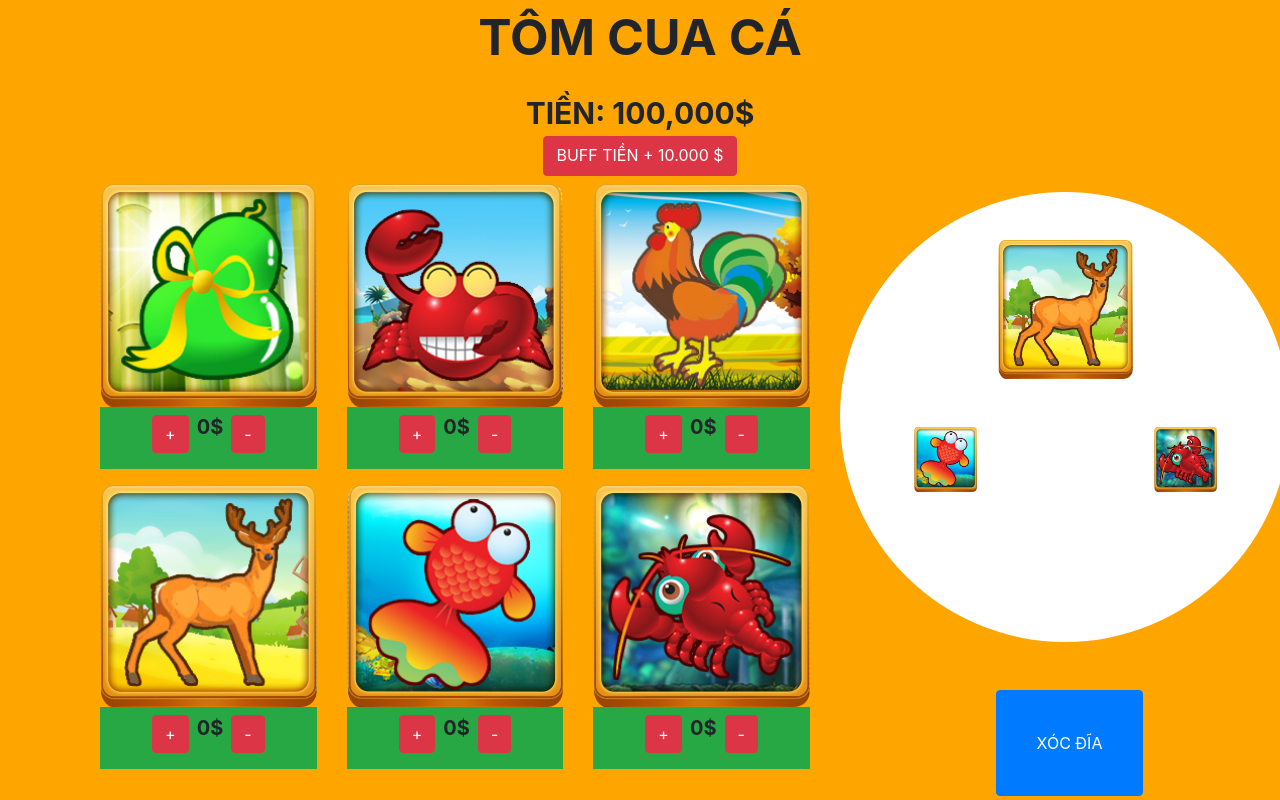
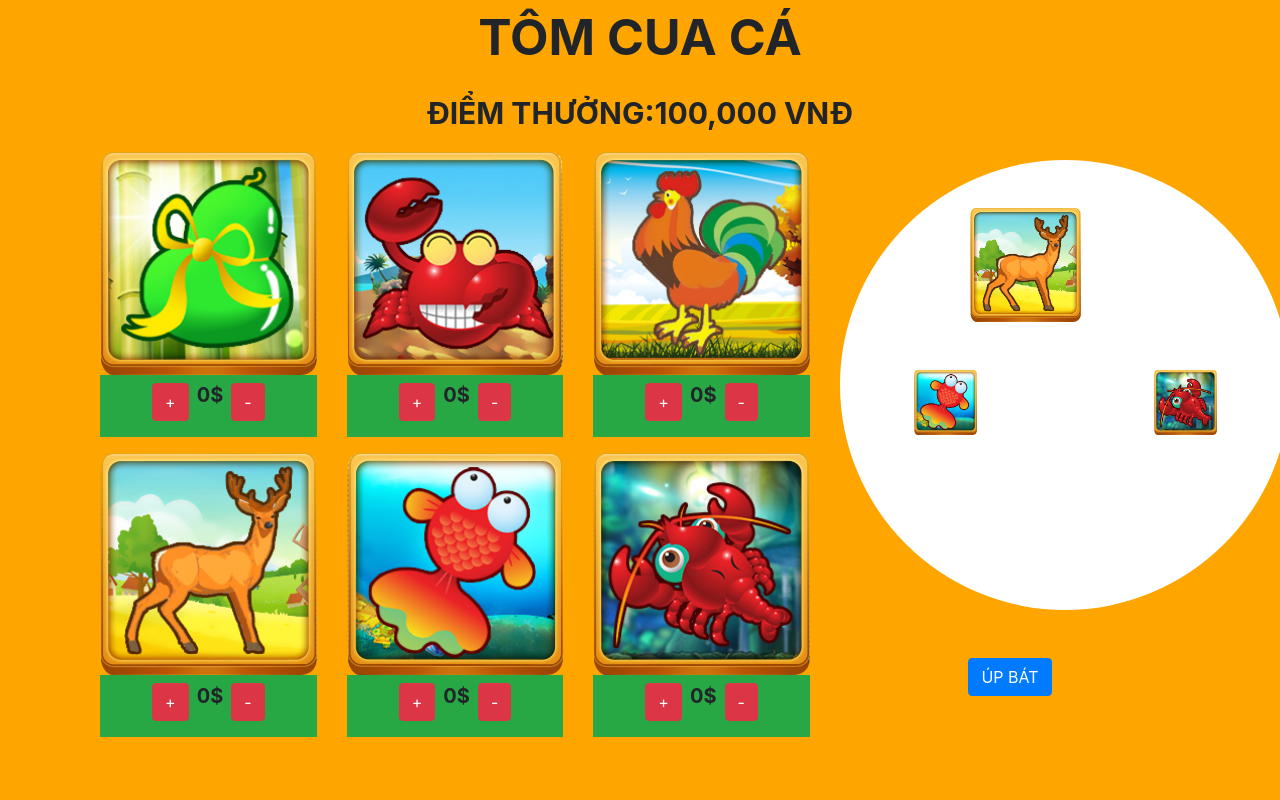
Before and after one commit to bachdangtuan/GAME-Redux-ReactJS-Tom-Cua-Ca, a React (Create React App) app: page / in a window 1280 px wide. Shown: the top 800 px of the page. Built offline with nearby package versions, Linux system fonts and the light colour scheme.

Commit message:
update file

```diff
--- a/src/Reducer/BauCuaReducer.js
+++ b/src/Reducer/BauCuaReducer.js
@@ -69,8 +69,39 @@ export default (state = initialState, action) => {
                 mangXucXacNgauNhien.push(XucXacNgauNhien)
             }
 
-            // Xét lại state
+            // Xét lại state để render ra màn hình
             state.mangXucXac =  mangXucXacNgauNhien
+            // Xử lý so sánh mảng xúc xắc ngẫu nhiên vừa render ra với mảng đặt cược ban đầu
+            mangXucXacNgauNhien.forEach((xxNH,index) =>{
+                console.log("xxNH",index);
+                let indexXN = state.danhSachCuoc.findIndex(qc => qc.ma === xxNH.ma)
+                    console.log("indexXN",indexXN);
+                    console.log("state.danhSachCuoc[indexXN]",state.danhSachCuoc[indexXN].diemCuoc);
+                if (indexXN !== -1) {
+                    // Xử lý cộng tiền
+                   state.tongDiem += state.danhSachCuoc[indexXN].diemCuoc
+                }
+            })
+            // Xử lý hoàn tiền mỗi lượt chơi
+            state.danhSachCuoc.forEach((sp,index) =>{
+                let indexXXNH = mangXucXacNgauNhien.findIndex((xucxac,index2) =>{
+                  return xucxac.ma === sp.ma
+                })
+                if (indexXXNH!==-1) {
+                    state.tongDiem +=sp.diemCuoc
+                }
+            })
+            // Làm mới lượt đặt
+            state.danhSachCuoc = state.danhSachCuoc.map((sp2,index) =>{
+                return {...sp2, diemCuoc:0}
+            })
+
+
+
+
+
+
+
             return {...state}
         }
 
--- a/src/TomCuaCa/DanhSachCuoc/DanhSachXucXac.jsx
+++ b/src/TomCuaCa/DanhSachCuoc/DanhSachXucXac.jsx
@@ -1,23 +1,23 @@
 import React from 'react'
 import XucXac from './XucXac'
-import {head, deburr} from 'lodash'
+import { head, deburr } from 'lodash'
 import { useDispatch, useSelector } from 'react-redux'
 
 export default function DanhSachXucXac(props) {
 
   const dispatch = useDispatch();
-  const mangXucXac = useSelector (state => state.BauCuaReducer.mangXucXac)
+  const mangXucXac = useSelector(state => state.BauCuaReducer.mangXucXac)
 
   return (
     <div className='text-center'>
 
       <div className='bg-white mt-2' style={{
         width: '450px',
-            height:'450px',
-            borderRadius:'300px'
+        height: '450px',
+        borderRadius: '300px'
       }}>
         <div className="row">
-                <div className="col-12 text-center">
+          <div className="col-10 text-center">
             <XucXac XucXacItem={mangXucXac[0]}></XucXac>
           </div>
           <div className="col-6 text-center">
@@ -28,16 +28,43 @@ export default function DanhSachXucXac(props) {
           </div>
         </div>
       </div>
-            <button className='btn btn-primary mt-5' style={{
-              marginLeft:'35%',
-              padding:'40px'
-            }} onClick={() =>{
+      <div className="row m-auto pt-5">
+        <button id='xocBat' className='btn btn-primary m-auto' style={{
+          display:'none'
+        }} onClick={() => {
+          document.getElementById('moBat').style.display = 'none';
+          //  document.getElementById('moBat').className = 'moBat';
           dispatch({
-                  type:'XOC_DIA',
+            type: 'XOC_DIA',
           })
         }}>
-                XÓC ĐĨA
+          MỞ BÁT
         </button>
+        <button className='btn btn-primary  m-auto' onClick={() => {
+          document.getElementById('moBat').style.display = 'block'
+          document.getElementById('xocBat').style.display = 'none'
+        }}>
+          ÚP BÁT
+        </button>
+      </div>
+      <div id='moBat' style={{
+        width: '350px',
+        height: '350px',
+        borderRadius: '300px',
+        background: 'red',
+        position: 'absolute',
+        top: '8px',
+        left: '16%',
+        top: '36px',
+        display: 'none'
+      }} className='image' onClick={()=>{
+        document.getElementById('xocBat').style.display = 'block';
+      }} >
+        <h1 className='text-center'>
+             KICK CHUỘT VÀO ĐỂ XÓC
+        </h1>
+
+      </div>
     </div>
   )
 }
--- a/src/TomCuaCa/DanhSachCuoc/DiemCuoc.jsx
+++ b/src/TomCuaCa/DanhSachCuoc/DiemCuoc.jsx
@@ -1,17 +1,34 @@
 import React from 'react'
-import { useSelector ,useDispatch } from 'react-redux'
+import { useSelector, useDispatch } from 'react-redux'
 
 export default function DiemCuoc(props) {
 
   const diemCuoc = useSelector(state => state.BauCuaReducer.tongDiem)
 
+  const renderDieuKien = () => {
+    if (diemCuoc !== 0) {
+      return <span>{diemCuoc.toLocaleString()} VNĐ</span>
+    } else {
+      return <div>
+        <button className='btn btn-danger pb-2 mb-2' onClick={
+          () => {
+            dispatch({
+              type: 'TANG_TIEN',
+              diemCuoc
+            })
+          }
+        }> BUFF THÊM + 100.000 $
+        </button>
 
+      </div>
+    }
+  }
 
   const dispatch = useDispatch();
 
 
   return (
-    <div className="text-center">
+    <div className="text-center pb-3">
       <p style={{
         fontSize: '50px',
         fontWeight: 'bold'
@@ -20,18 +37,12 @@ export default function DiemCuoc(props) {
         <span style={{
           fontSize: '30px',
           fontWeight: 'bold'
-        }}>TIỀN: <span>{diemCuoc.toLocaleString()}$</span>
+        }}>ĐIỂM THƯỞNG:
+          {/* <span>{diemCuoc.toLocaleString()}</span> */}
+          {renderDieuKien()}
         </span>
 
       </div>
-      <button className='btn btn-danger pb-2 mb-2' onClick={
-        () => {
-          dispatch({
-            type: 'TANG_TIEN',
-            diemCuoc
-          })
-        }
-      }> BUFF TIỀN + 10.000 $ </button>
     </div>
   )
 }
--- a/src/index.css
+++ b/src/index.css
@@ -11,3 +11,32 @@ code {
   font-family: source-code-pro, Menlo, Monaco, Consolas, 'Courier New',
     monospace;
 }
+
+.image {
+  display: block;
+  margin: 0 auto;
+}
+.image h1{
+  margin: 50% auto;
+
+}
+.image:focus, .image:hover {
+  cursor: pointer;
+  animation: wobble 0.1s 14;
+}
+
+@keyframes wobble {
+  25% {
+    transform: rotate(15deg);
+  }
+  50% {
+    transform: rotate(-30deg);
+  }
+  75% {
+    transform: rotate(5deg);
+  }
+  100% {
+    transform: rotate(0deg);
+    transform: scale(1.1);
+  }
+}
```
Also changed, not shown: public/img/dia.png (added), public/img/to.png (added). Lines whose indentation alone changed are shown as unchanged.
